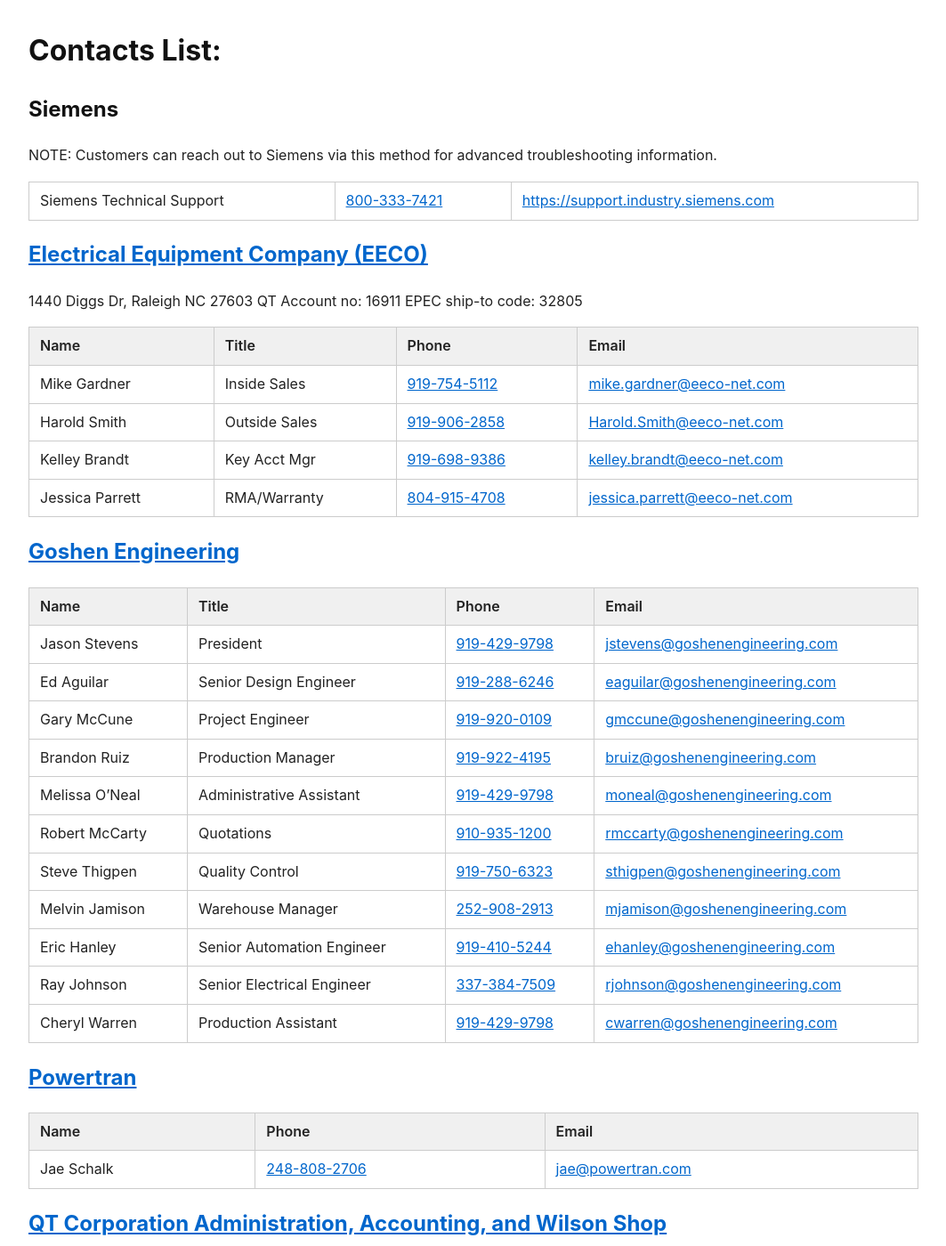
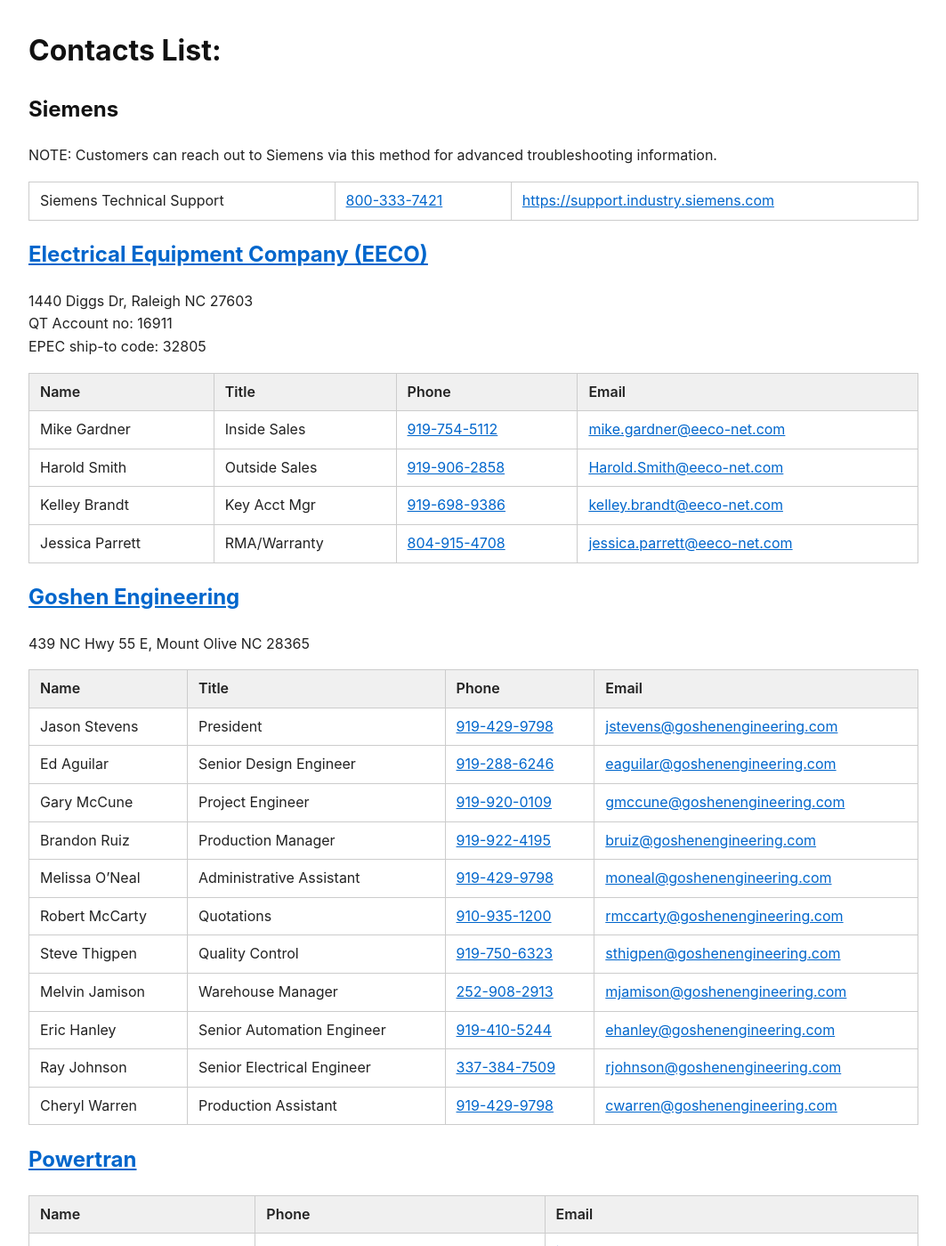
Before and after one commit to epecsupport/Service, a Jekyll site: the page built from contacts.md, in a window 1280 px wide and 1400 px high. Shown: the whole window at 89% size, without its empty margins (108-1171 px from the left). Built offline with Jekyll 4.4.1, drawn with Linux system fonts in a browser that asks for light colours; some of the changed text lies outside the part shown.

Commit message:
Update contacts.md

```diff
--- a/contacts.md
+++ b/contacts.md
@@ -13,8 +13,8 @@ NOTE: Customers can reach out to Siemens via this method for advanced troublesho
 | Siemens Technical Support 	| 800-333-7421 	| [https://support.industry.siemens.com](https://support.industry.siemens.com) 	|
 
 ## [Electrical Equipment Company (EECO)](https://eecoonline.com)
-1440 Diggs Dr, Raleigh NC 27603
-QT Account no: 16911
+1440 Diggs Dr, Raleigh NC 27603\
+QT Account no: 16911\
 EPEC ship-to code: 32805
 
 | Name            | Title         | Phone        | Email                        |
@@ -25,6 +25,7 @@ EPEC ship-to code: 32805
 | Jessica Parrett | RMA/Warranty  | 804-915-4708 | jessica.parrett@eeco-net.com |
 
 ## [Goshen Engineering](https://goshenengineering.com/)
+439 NC Hwy 55 E, Mount Olive NC 28365
 
 | Name           | Title                      | Phone        | Email                          |
 |----------------|----------------------------|--------------|--------------------------------|
@@ -47,6 +48,8 @@ EPEC ship-to code: 32805
 | Jae Schalk | 248-808-2706 | jae@powertran.com |
 
 ## [QT Corporation Administration, Accounting, and Wilson Shop](https://qt-corporation.com/)
+Accounting Office: 1815 Forest Hills Road W, Wilson NC 27893
+Wilson Facility: 2700 Forest Hills Loop SW, Wilson NC 27893
 
 | Name              | Title                   | Location      | Phone             | Email                             |
 |-------------------|-------------------------|---------------|-------------------|-----------------------------------|
@@ -64,6 +67,7 @@ EPEC ship-to code: 32805
 | Duane Johnson     | Warehouse               | QT Wilson     | 919-971-1590      | duanejohnson@qt-corporation.com   |
 
 ## [QT Goldsboro Manufacturing Plant](https://qt-corporation.com/)
+501 N James St, Goldsboro NC 27530
 
 | Name           | Title                      | Location     | Phone        | Email                            |
 |----------------|----------------------------|--------------|--------------|----------------------------------|
```
